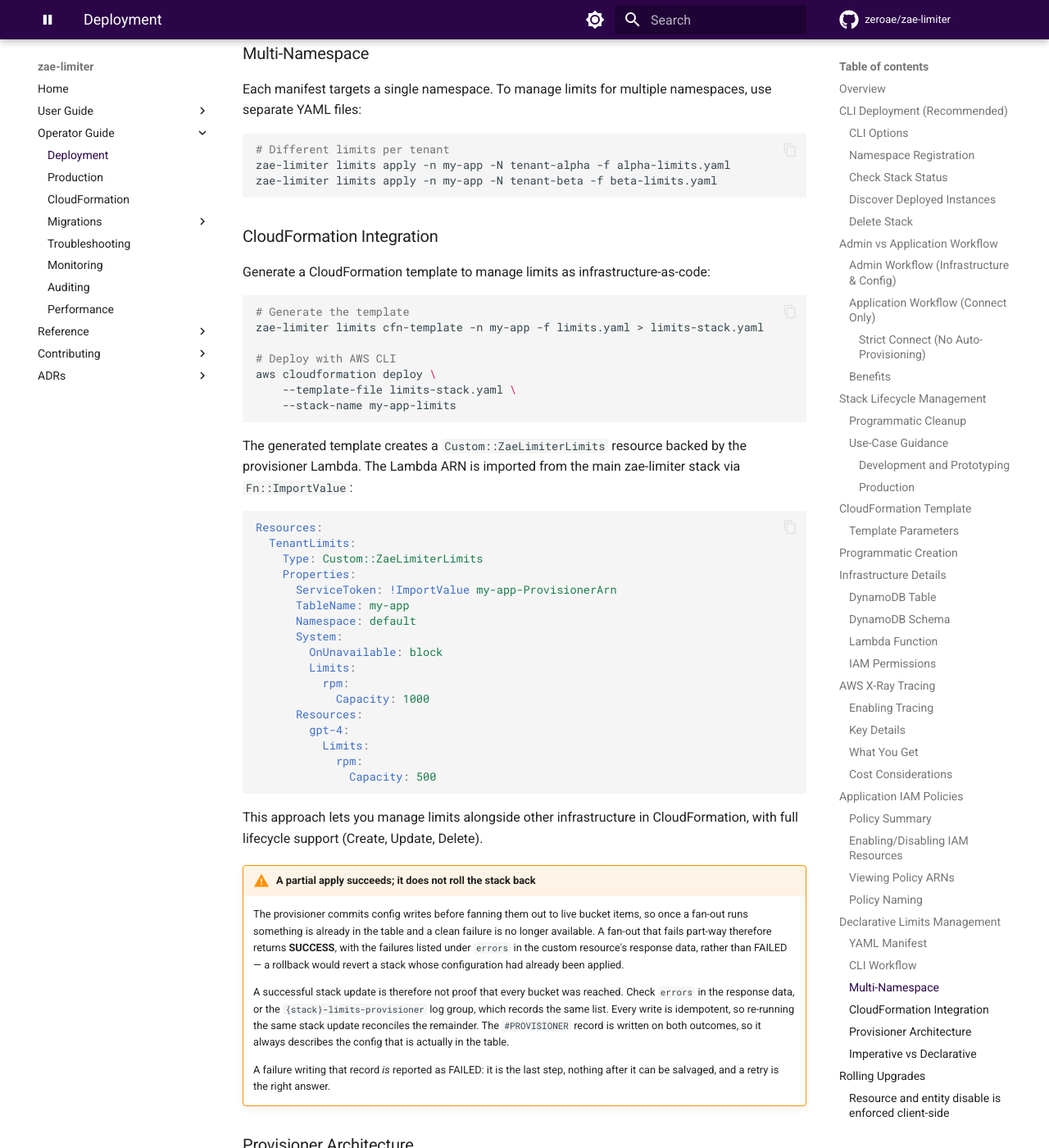
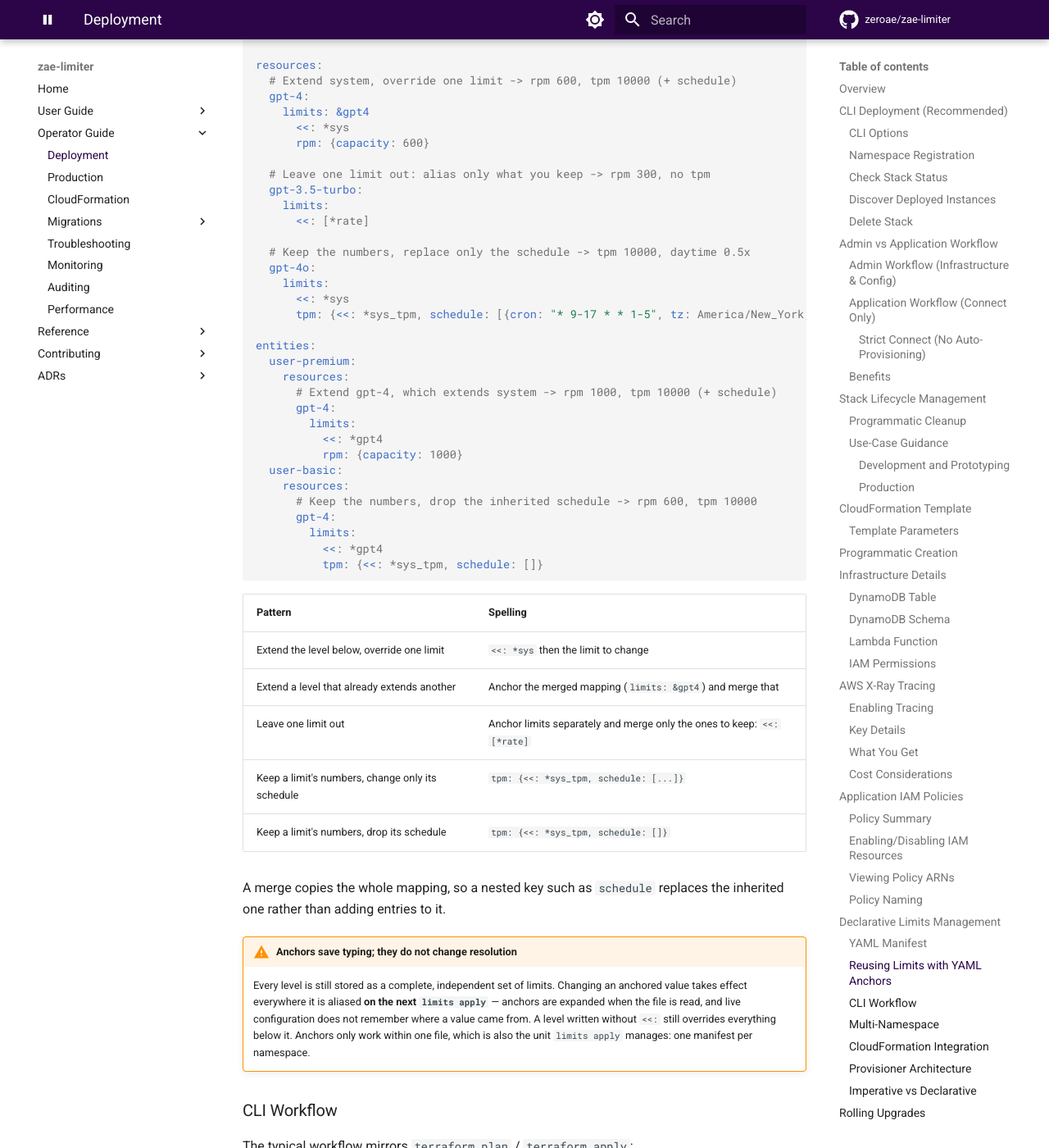
Before and after one commit to zeroae/zae-limiter, an MkDocs documentation site: the page built from docs/infra/deployment.md, in a window 1280 px wide and 1400 px high, scrolled down 13903 px. Shown: the whole window at 82% size. Built offline with MkDocs 1.6.1 and Material for MkDocs 9.7.7, drawn with Linux system fonts in a browser that asks for light colours; comment, search, counter and statistics services are not loaded; the version menu is left out; some of the changed text lies outside the part shown.

Commit message:
📝 docs(infra): document reusing limits with YAML anchors
Each level's limits replace the levels below, so a manifest repeats every
limit at every level, and forgetting one silently drops it. The manifest
is read with yaml.safe_load, so anchors, aliases and merge keys already
let a level extend another, leave one limit out, or replace only a
schedule, with no code change. Document the patterns and the limits of
the approach: every level is still stored whole, and an anchored value
reaches its aliases on the next apply.

The use cases come from the limit-inheritance plan in #661 (Refs #661).

Co-Authored-By: Claude Opus 5.5 <noreply@anthropic.com>

````diff
--- a/docs/infra/deployment.md
+++ b/docs/infra/deployment.md
@@ -611,6 +611,86 @@ limits:
 Both are emitted into the generated CloudFormation template as `Schedule` and `ResetSchedule`
 properties. See [Declarative Limits](../cli.md#declarative-limits) for the full field reference.
 
+### Reusing Limits with YAML Anchors
+
+Each level's `limits` **replaces** the levels below it — it does not merge with them (see
+[Configuration Hierarchy](../guide/config-hierarchy.md)). A resource that sets only `rpm` is
+limited on `rpm` only, and the system `tpm` no longer applies to it. To avoid repeating every
+limit at every level, use YAML anchors (`&name`), aliases (`*name`) and merge keys (`<<:`). The
+manifest is parsed with `yaml.safe_load`, which expands them before anything is sent to the
+provisioner, so `plan`, `apply`, `diff` and `cfn-template` all see the full set at every level.
+
+```yaml
+# limits-anchors.yaml
+namespace: default
+
+# Reusable pieces. Top-level keys other than namespace, system, resources
+# and entities are ignored, so they can hold anchors.
+x-parts:
+  rate: &rate {rpm: {capacity: 300}}
+  tokens: &tokens
+    tpm: &sys_tpm
+      capacity: 10000
+      schedule:
+        - {cron: "* 0-6 * * *", tz: America/New_York, scale: 2}
+
+system:
+  limits: &sys
+    <<: [*rate, *tokens]
+
+resources:
+  # Extend system, override one limit -> rpm 600, tpm 10000 (+ schedule)
+  gpt-4:
+    limits: &gpt4
+      <<: *sys
+      rpm: {capacity: 600}
+
+  # Leave one limit out: alias only what you keep -> rpm 300, no tpm
+  gpt-3.5-turbo:
+    limits:
+      <<: [*rate]
+
+  # Keep the numbers, replace only the schedule -> tpm 10000, daytime 0.5x
+  gpt-4o:
+    limits:
+      <<: *sys
+      tpm: {<<: *sys_tpm, schedule: [{cron: "* 9-17 * * 1-5", tz: America/New_York, scale: 0.5}]}
+
+entities:
+  user-premium:
+    resources:
+      # Extend gpt-4, which extends system -> rpm 1000, tpm 10000 (+ schedule)
+      gpt-4:
+        limits:
+          <<: *gpt4
+          rpm: {capacity: 1000}
+  user-basic:
+    resources:
+      # Keep the numbers, drop the inherited schedule -> rpm 600, tpm 10000
+      gpt-4:
+        limits:
+          <<: *gpt4
+          tpm: {<<: *sys_tpm, schedule: []}
+```
+
+| Pattern | Spelling |
+|---------|----------|
+| Extend the level below, override one limit | `<<: *sys` then the limit to change |
+| Extend a level that already extends another | Anchor the merged mapping (`limits: &gpt4`) and merge that |
+| Leave one limit out | Anchor limits separately and merge only the ones to keep: `<<: [*rate]` |
+| Keep a limit's numbers, change only its schedule | `tpm: {<<: *sys_tpm, schedule: [...]}` |
+| Keep a limit's numbers, drop its schedule | `tpm: {<<: *sys_tpm, schedule: []}` |
+
+A merge copies the whole mapping, so a nested key such as `schedule` replaces the inherited one
+rather than adding entries to it.
+
+!!! warning "Anchors save typing; they do not change resolution"
+    Every level is still stored as a complete, independent set of limits. Changing an anchored
+    value takes effect everywhere it is aliased **on the next `limits apply`** — anchors are
+    expanded when the file is read, and live configuration does not remember where a value came
+    from. A level written without `<<:` still overrides everything below it. Anchors only work
+    within one file, which is also the unit `limits apply` manages: one manifest per namespace.
+
 ### CLI Workflow
 
 The typical workflow mirrors `terraform plan` / `terraform apply`:
````
Also changed, not shown: docs/cli.md (+3 -0 lines), docs/guide/config-hierarchy.md (+5 -0 lines).
